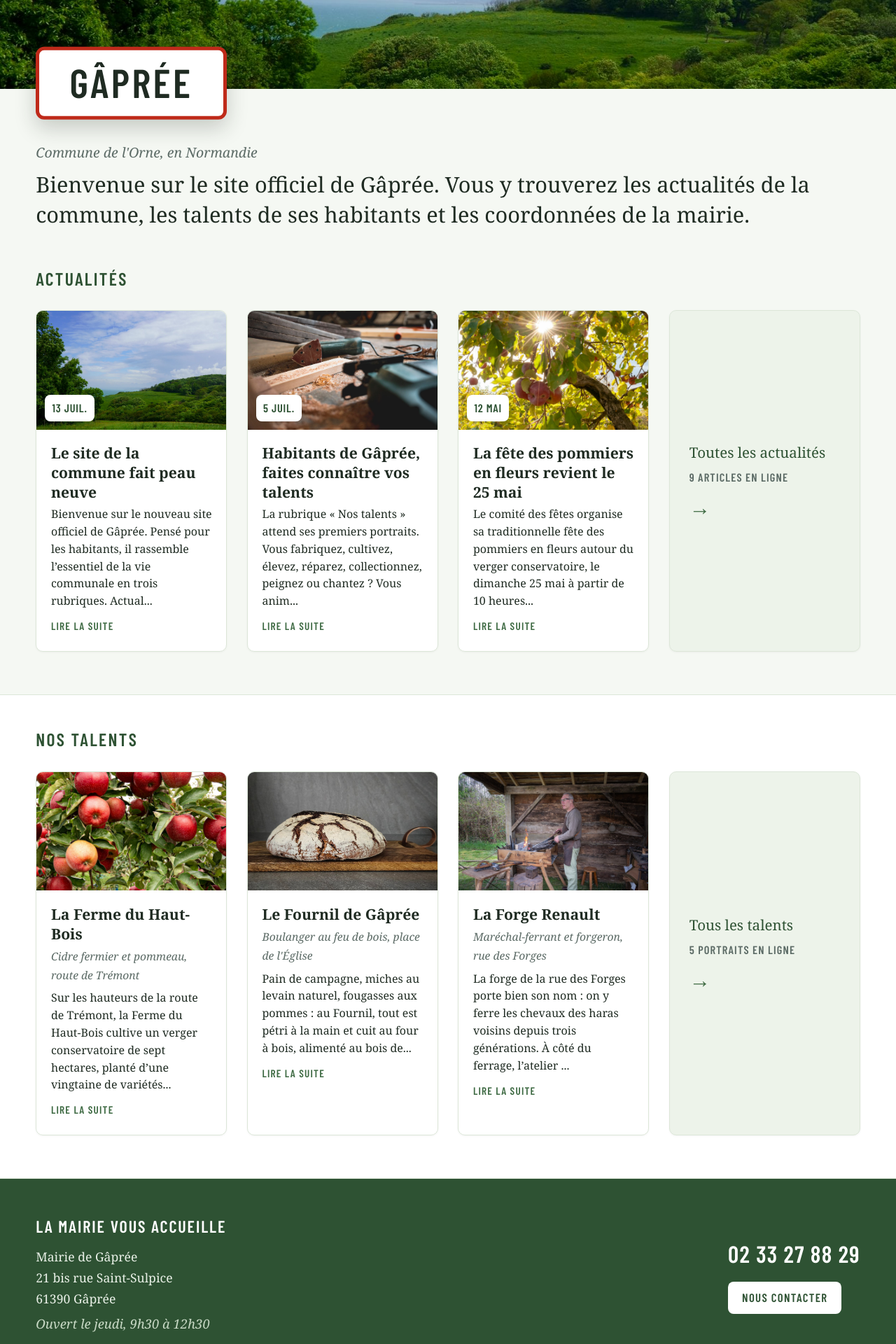
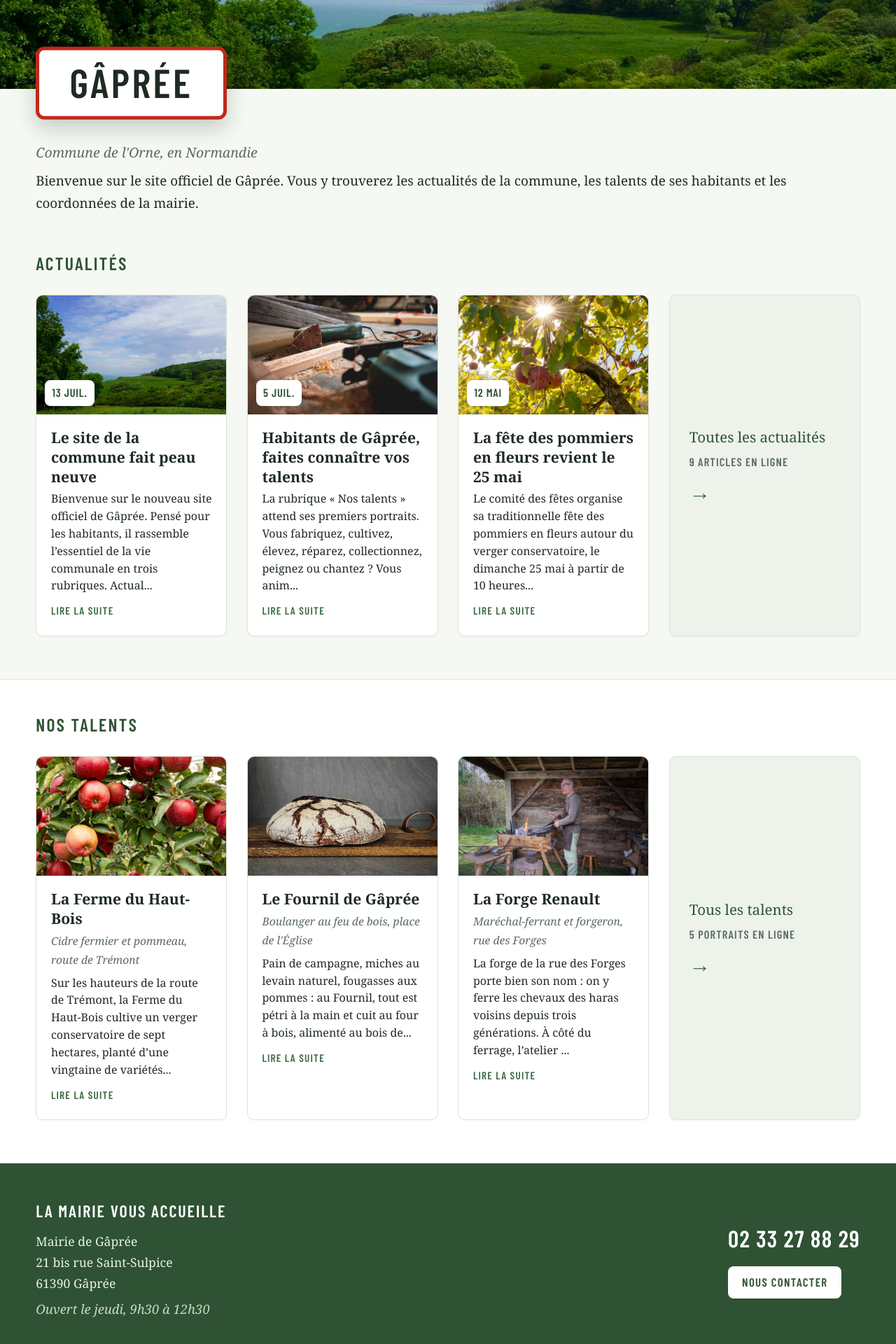
Before and after one commit to davidlotaut/gapree-website, a Jekyll site: the page built from index.html, in a window 1280 px wide. Shown: the part 452-2372 px from the top of the page at 70% size. Built offline with Jekyll 4.4.1, drawn with Linux system fonts in a browser that asks for light colours.

Commit message:
fix: taille d'origine pour la phrase d'accueil
Grossir le texte n'était pas demandé et ne répondait pas au problème. À
sa taille d'origine, sans la limite de 76 caractères, la phrase tient
sur une seule ligne : le blanc à droite disparaît sans rien changer
d'autre.

Co-Authored-By: Claude Opus 5 <noreply@anthropic.com>

```diff
--- a/assets/css/style.css
+++ b/assets/css/style.css
@@ -198,12 +198,11 @@ button:focus-visible {
   color: var(--ardoise);
 }
 
-/* Phrase d'accueil : une accroche, pas un paragraphe. Elle occupe la largeur
-   de la page au lieu de laisser une colonne vide sur sa droite. */
+/* Sans limite de largeur, la phrase d'accueil tient sur une seule ligne :
+   c'est la limite à 76 caractères qui la coupait et creusait le blanc à droite. */
 .intro-texte {
   margin: 0;
-  font-size: clamp(1.3rem, 2.4vw, 2rem);
-  line-height: 1.4;
+  font-size: 1.18rem;
 }
 
 /* --- Sections et grilles --------------------------------------------------- */
```
